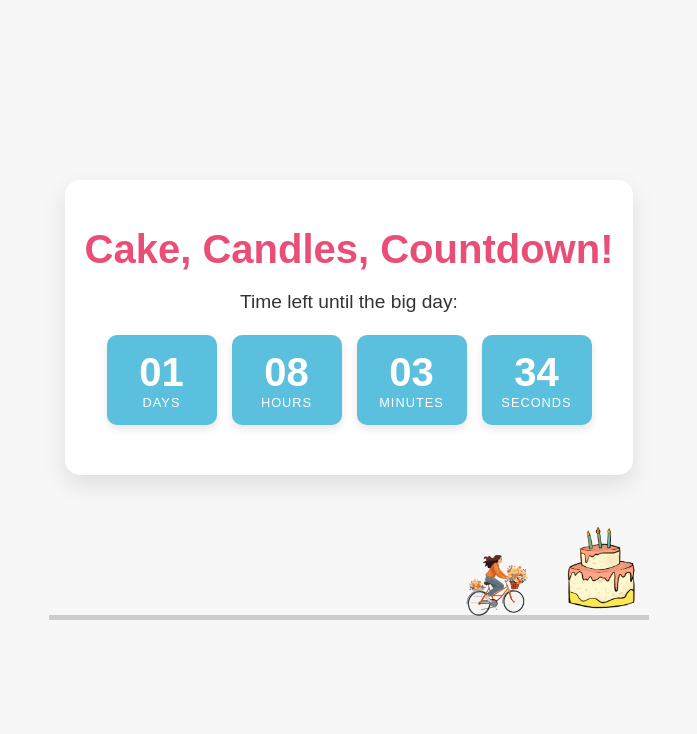
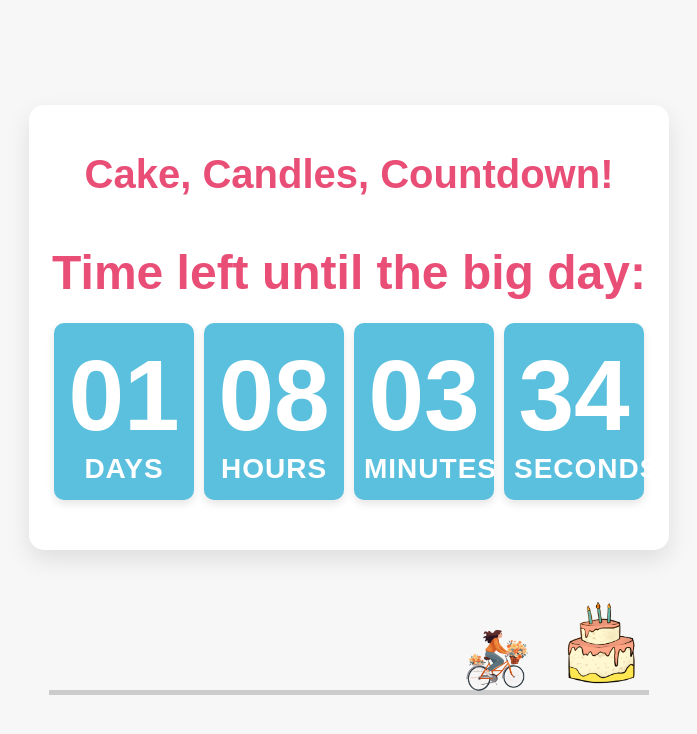
Before and after one commit to emmanueldonalseeroo-sudo/birthday-countdown, a plain HTML site: page index.html in a window 1280 px wide. Shown: the whole page, without its empty margins (291-988 px from the left). Drawn offline with Linux system fonts and the light colour scheme.

Commit message:
Update index.html

```diff
--- a/index.html
+++ b/index.html
@@ -21,11 +21,13 @@
             background-color: #f7f7f7;
             color: #333;
             text-align: center;
-            overflow: hidden;
+            padding: 10px;
+            box-sizing: border-box;
         }
 
         .container {
-            max-width: 90%;
+            width: 100%;
+            max-width: 600px;
             padding: 20px;
             background: white;
             border-radius: 15px;
@@ -35,7 +37,7 @@
 
         h1 {
             color: #e94e77;
-            font-size: 2.5em;
+            font-size: min(2.5em, 7vw);
             margin-bottom: 10px;
         }
 
@@ -49,27 +51,29 @@
         #countdown {
             display: flex;
             justify-content: center;
-            gap: 15px;
+            gap: 10px;
             margin-bottom: 30px;
+            flex-wrap: wrap;
         }
 
         .timer-box {
             background-color: #5bc0de;
             color: white;
-            padding: 15px;
+            padding: 15px 10px;
             border-radius: 10px;
-            min-width: 80px;
+            flex: 1 1 20%;
+            max-width: 120px;
             box-shadow: 0 4px 8px rgba(0, 0, 0, 0.1);
         }
 
         .timer-value {
-            font-size: 2.5em;
+            font-size: min(2.5em, 8vw);
             font-weight: bold;
             display: block;
         }
 
         .timer-label {
-            font-size: 0.8em;
+            font-size: 0.7em;
             text-transform: uppercase;
             letter-spacing: 1px;
             display: block;
@@ -78,11 +82,11 @@
         /* Progress Bar and Visuals */
         .progress-track {
             position: relative;
-            width: 80vw;
+            width: 90vw;
             max-width: 600px;
             height: 100px;
             margin-top: 20px;
-            border-bottom: 5px solid #ccc; /* The 'road' line */
+            border-bottom: 5px solid #ccc;
         }
 
         /* --- CYCLIST (Girl) --- */
@@ -90,11 +94,11 @@
             position: absolute;
             bottom: -5px;
             left: 0%;
-            width: 70px; /* Adjust size here if your image is larger/smaller */
+            width: 70px;
             height: 70px;
             transition: left 1s linear;
 
-            /* Use your image file: girl.png */
+            /* **ENSURE THIS FILE NAME IS CORRECT** */
             background-image: url('girl.png');
             background-size: contain;
             background-repeat: no-repeat;
@@ -106,10 +110,10 @@
             position: absolute;
             bottom: -5px;
             right: 0px;
-            width: 100px; /* Adjust size here if your image is larger/smaller */
+            width: 100px;
             height: 100px;
 
-            /* Use your image file: cake.png */
+            /* **ENSURE THIS FILE NAME IS CORRECT** */
             background-image: url('cake.png');
             background-size: contain;
             background-repeat: no-repeat;
@@ -128,7 +132,7 @@
 <body>
 
     <div class="container">
-        <h1 id="greeting">Cake, Candles, Countdown!</h1>
+        <h1 id="greeting">Cake, Candles, Countdown!</</h1>
         <p id="message">Time left until the big day:</p>
 
         <div id="countdown">
@@ -157,7 +161,7 @@
     </div>
 
     <div id="finish-text" class="finish-message">
-        HAPPY BIRTHDAY! 🎂🥳
+        HAPPY BIRTHDAY GRACE! 🎂🥳
     </div>
 
     <script>
```
